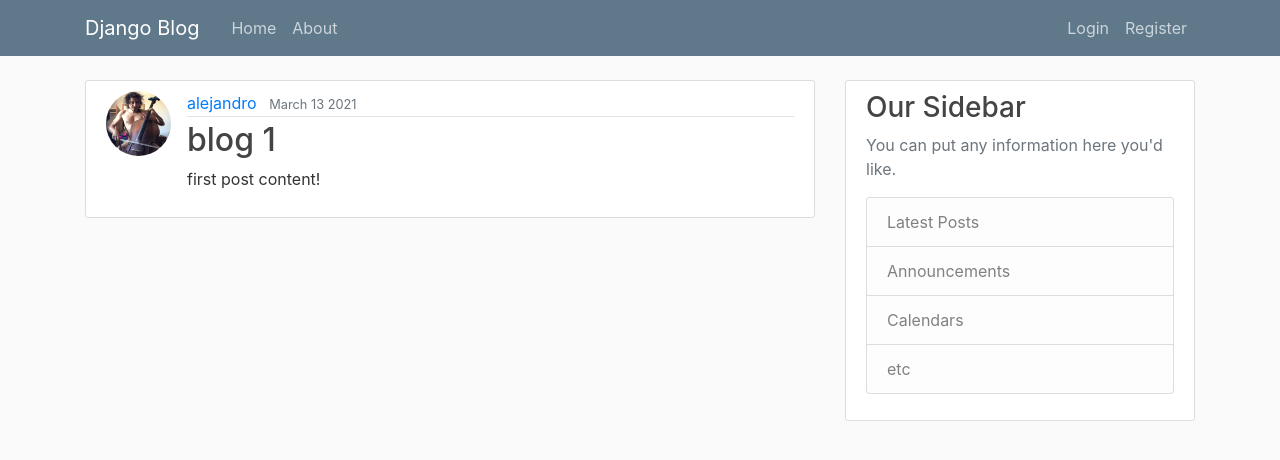
After one commit to alej37/django_practice_project, a Django app: page /post/1/ in a window 1280 px wide. The commit adds this page. Shown: the top 460 px of the page. Run offline with Django 3.2, Linux system fonts and the light colour scheme; data comes from the database, SQL or seed files in the repository; both versions use the stored data as it was after the commit; some libraries are stand-ins or nearby versions.

Commit message:
crud for posts

```diff
--- a/blog/models.py
+++ b/blog/models.py
@@ -1,6 +1,7 @@
 from django.db import models
 from django.utils import timezone
 from django.contrib.auth.models import User
+from django.urls import reverse
 
 # Create your models here.
 class Post(models.Model):
@@ -11,3 +12,6 @@ class Post(models.Model):
 
   def __str__(self):
     return self.title
+
+  def get_absolute_url(self):
+      return reverse("post-detail", kwargs={"pk": self.pk})
--- a/blog/templates/blog/base.html
+++ b/blog/templates/blog/base.html
@@ -36,8 +36,10 @@
           <!-- Navbar Right Side -->
           <div class="navbar-nav">
             {% if user.is_authenticated %}
+            <a class="nav-item nav-link" href="{% url 'post-create' %}">New Post</a>
               <a class="nav-item nav-link" href="{% url 'profile' %}">Profile</a>
               <a class="nav-item nav-link" href="{% url 'logout' %}">Logout</a>
+
             {% else %}
               <a class="nav-item nav-link" href="{% url 'login' %}">Login</a>
               <a class="nav-item nav-link" href="{% url 'register' %}">Register</a>
--- a/blog/templates/blog/home.html
+++ b/blog/templates/blog/home.html
@@ -8,7 +8,7 @@
           <a class="mr-2" href="#">{{ post.author }}</a>
           <small class="text-muted">{{ post.date_posted|date:'F d Y' }}</small>
         </div>
-        <h2><a class="article-title" href="#">{{ post.title }}</a></h2>
+        <h2><a class="article-title" href="{% url 'post-detail' post.id %}">{{ post.title }}</a></h2>
         <p class="article-content">{{ post.content }}</p>
       </div>
     </article>
--- /dev/null
+++ b/blog/templates/blog/post_detail.html
@@ -0,0 +1,23 @@
+{% extends "blog/base.html" %}
+{% block content %}
+
+<article class="media content-section">
+  <img class="rounded-circle article-img" src="{{ object.author.profile.image.url }}" alt="">
+  <div class="media-body">
+    <div class="article-metadata">
+      <a class="mr-2" href="#">{{ object.author }}</a>
+      <small class="text-muted">{{ object.date_posted|date:'F d Y' }}</small>
+      {% if object.author == user %}
+      <div>
+        <a class="btn btn-secondry btn-sm mt-1 mb-1" href="{% url 'post-update' object.id %}">Update</a>
+        <a class="btn btn-danger btn-sm mt-1 mb-1" href="{% url 'post-delete' object.id %}">Delete</a>
+      </div>
+      {% endif %}
+
+    </div>
+    <h2 class="article-title">{{ object.title }}</h2>
+    <p class="article-content">{{ object.content }}</p>
+  </div>
+</article>
+
+{% endblock content %}
--- a/blog/urls.py
+++ b/blog/urls.py
@@ -1,9 +1,17 @@
 from django.urls import include, path
+from .views import (PostListView, PostDetailView, PostCreateView, PostUpdateView, PostDeleteView)
 from . import views
 
 
 urlpatterns = [
-    path('', views.home, name='blog-home'),
+    path('', PostListView.as_view(), name='blog-home'),
+    path('post/<int:pk>/', PostDetailView.as_view(), name='post-detail'),
+    path('post/new/', PostCreateView.as_view(), name='post-create'),
+    path('post/<int:pk>/update', PostUpdateView.as_view(), name='post-update'),
+    path('post/<int:pk>/delete', PostDeleteView.as_view(), name='post-delete'),
+
+
+
     path('about/', views.about, name='blog-about'),
 ]
 
--- a/blog/views.py
+++ b/blog/views.py
@@ -1,14 +1,60 @@
 from django.shortcuts import render
+from django.contrib.auth.mixins import LoginRequiredMixin, UserPassesTestMixin
+from django.views.generic import (ListView, DetailView, CreateView, UpdateView, DeleteView)
 from django.http import HttpResponse
 from .models import Post
 # Create your views here.
 
 def home(request):
-  posts = Post.objects.all()
   context = {
-    'posts': posts
+      'posts': Post.objects.all()
   }
   return render(request, 'blog/home.html', context)
 
+class PostListView(ListView):
+  model = Post
+  template_name = 'blog/home.html'
+  context_object_name = 'posts'
+  ordering = ['-date_posted']
+
+class PostDetailView(DetailView):
+  model = Post
+
+
+class PostCreateView(LoginRequiredMixin, CreateView):
+  model = Post
+  fields = ['title', 'content']
+
+  def form_valid(self, form):
+    form.instance.author = self.request.user
+    return super().form_valid(form)
+
+
+class PostUpdateView(LoginRequiredMixin, UserPassesTestMixin, UpdateView):
+  model = Post
+  fields = ['title', 'content']
+
+  def form_valid(self, form):
+    form.instance.author = self.request.user
+    return super().form_valid(form)
+
+  def test_func(self):
+    post = self.get_object()
+    if self.request.user == post.author:
+      return True
+    return False
+
+
+class PostDeleteView(LoginRequiredMixin, UserPassesTestMixin, DeleteView):
+  model = Post
+  success_url = '/'
+
+  def test_func(self):
+    post = self.get_object()
+    if self.request.user == post.author:
+      return True
+    return False
+
+
 def about(request):
   return render(request, 'blog/about.html', {'title': 'About'})
```
Also changed, not shown: blog/templates/blog/post_confirm_delete.html (added, +17 -0 lines), blog/templates/blog/post_form.html (added, +17 -0 lines), db.sqlite3.
